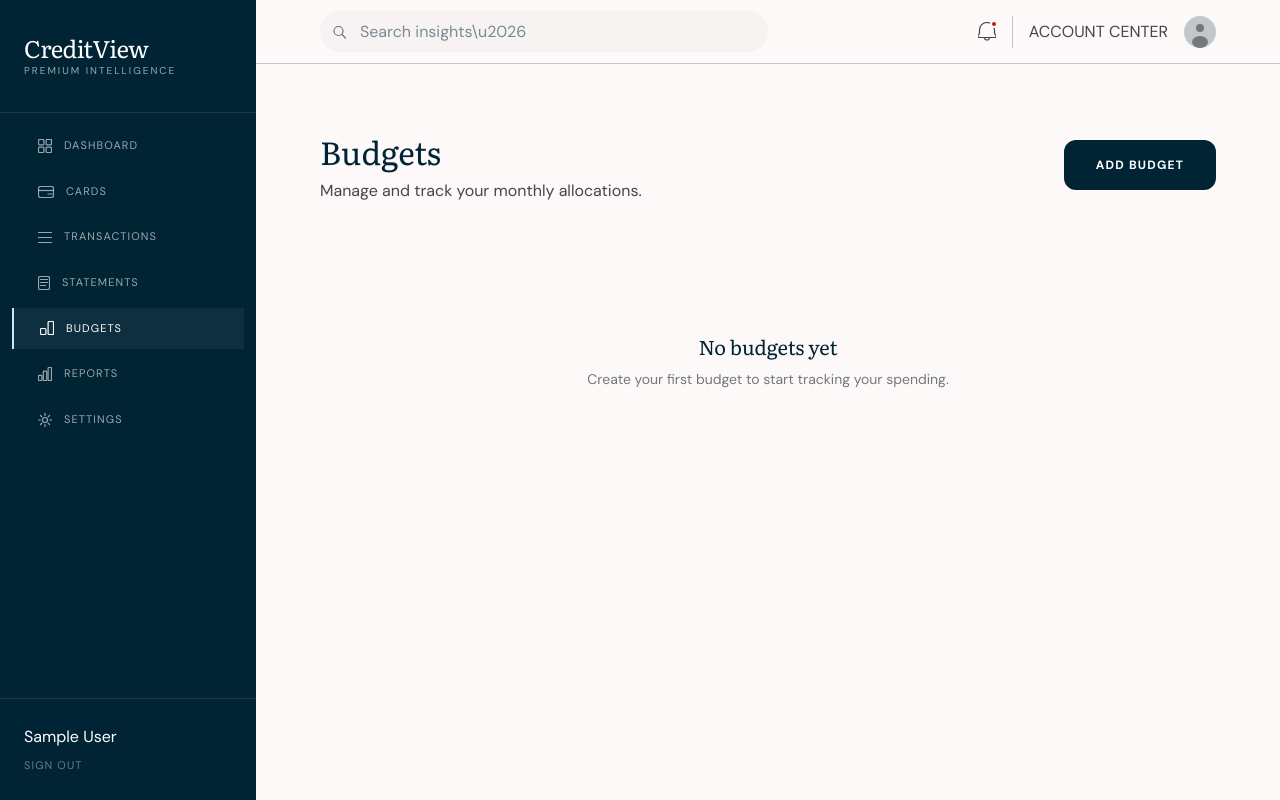
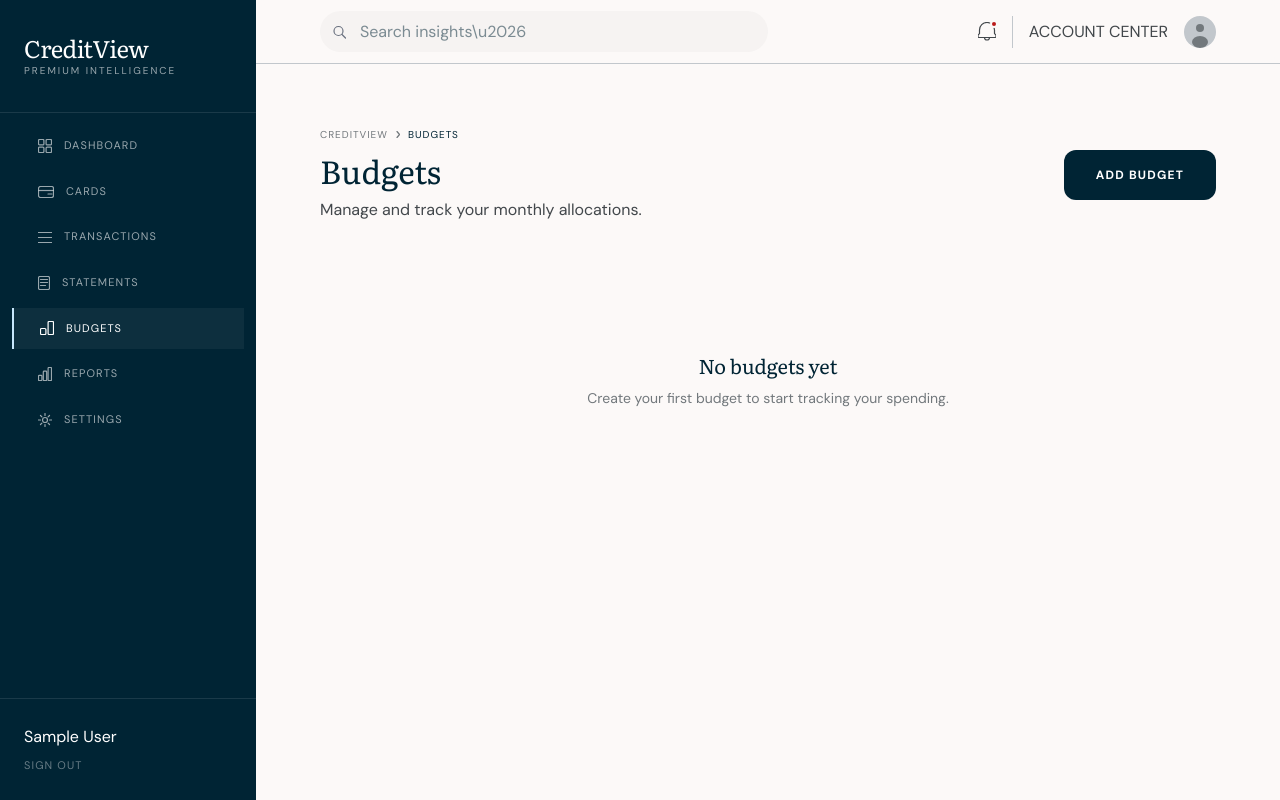
Before and after one commit to JonathanRosas14/CreditView, a Next.js app in the folder apps/web/: page /budgets in a window 1280 px wide. Built offline with nearby package versions, Linux system fonts and the light colour scheme; no server answers; the database is empty; sample sign-in values are in the browser's storage.

Commit message:
feat: add CREDITVIEW breadcrumbs to all pages, fix reports double $ and total

```diff
--- a/apps/web/src/app/(dashboard)/budgets/new/page.tsx
+++ b/apps/web/src/app/(dashboard)/budgets/new/page.tsx
@@ -2,6 +2,7 @@
 
 import { useActionState } from "react"
 import { createBudgetAction } from "@/actions/budgets"
+import { Breadcrumb } from "@/components/breadcrumb"
 
 export default function NewBudgetPage() {
   const [state, formAction, pending] = useActionState(createBudgetAction, {
@@ -12,7 +13,8 @@ export default function NewBudgetPage() {
   if (state?.success) {
     return (
       <div className="space-y-8">
-        <h1
+      <Breadcrumb pages="New Budget" />
+      <h1
           style={{
             fontFamily: "var(--font-literata)",
             fontWeight: 400,
--- a/apps/web/src/app/(dashboard)/budgets/page.tsx
+++ b/apps/web/src/app/(dashboard)/budgets/page.tsx
@@ -2,6 +2,7 @@ import type { Metadata } from "next"
 import { getBudgets } from "@/actions/budgets"
 import Link from "next/link"
 import { DeleteBudgetButton } from "./delete-budget-button"
+import { Breadcrumb } from "@/components/breadcrumb"
 
 export const metadata: Metadata = { title: "Budgets" }
 
@@ -18,6 +19,7 @@ export default async function BudgetsPage() {
     <div className="space-y-8">
       <div className="flex items-center justify-between">
         <div className="space-y-1">
+          <Breadcrumb pages="Budgets" />
           <h1
             style={{
               fontFamily: "var(--font-literata)",
--- a/apps/web/src/app/(dashboard)/cards/[id]/page.tsx
+++ b/apps/web/src/app/(dashboard)/cards/[id]/page.tsx
@@ -6,6 +6,7 @@ import Link from "next/link"
 import { auth } from "@/lib/auth"
 import { TransactionForm } from "@/components/transaction-form"
 import type { BudgetOption } from "@/components/budget-selector"
+import { Breadcrumb } from "@/components/breadcrumb"
 import { DeleteCardButton } from "../delete-card-button"
 
 export const metadata: Metadata = { title: "Card Details" }
@@ -49,21 +50,7 @@ export default async function CardDetailPage({
     <div className="space-y-8">
       <div>
         <div className="flex items-center justify-between">
-          <Link
-            href="/cards"
-            className="inline-flex items-center gap-1 text-xs uppercase no-underline"
-            style={{
-              fontFamily: "var(--font-dm-sans)",
-              color: "#002434",
-              letterSpacing: "1.1px",
-              fontWeight: 400,
-            }}
-          >
-            <svg width="12" height="12" viewBox="0 0 12 12" fill="none" xmlns="http://www.w3.org/2000/svg">
-              <path d="M7.5 9L4.5 6L7.5 3" stroke="#002434" strokeWidth="1.2" strokeLinecap="round" strokeLinejoin="round" />
-            </svg>
-            BACK TO CARDS
-          </Link>
+          <Breadcrumb pages={["Cards", card.name]} />
           <div className="flex items-center gap-3">
             <Link
               href={`/cards/${card.id}/edit`}
--- a/apps/web/src/app/(dashboard)/cards/page.tsx
+++ b/apps/web/src/app/(dashboard)/cards/page.tsx
@@ -3,6 +3,7 @@ import Link from "next/link"
 import { getCards } from "@/actions/queries"
 import { getRecentTransactions } from "@/actions/queries"
 import { CardVisual } from "@/components/card-visual"
+import { Breadcrumb } from "@/components/breadcrumb"
 import { DeleteCardButton } from "./delete-card-button"
 
 export const metadata: Metadata = { title: "Cards" }
@@ -24,18 +25,7 @@ export default async function CardsPage() {
     <div className="space-y-12">
       <section className="flex items-end justify-between">
         <div>
-          <p
-            className="text-xs font-bold uppercase"
-            style={{
-              fontFamily: "var(--font-dm-sans)",
-              color: "#85A4B7",
-              lineHeight: "12px",
-              letterSpacing: "1.8px",
-              fontWeight: 700,
-            }}
-          >
-            MANAGE ACCOUNTS
-          </p>
+          <Breadcrumb pages="Cards" />
           <h1
             className="mt-2 text-[32px]"
             style={{
--- a/apps/web/src/app/(dashboard)/dashboard/page.tsx
+++ b/apps/web/src/app/(dashboard)/dashboard/page.tsx
@@ -7,6 +7,7 @@ import { getAlerts } from "@/actions/alerts"
 import { getRecentTransactions, type RecentTransaction } from "@/actions/queries"
 import { prisma } from "@creditview/database"
 import { AlertBanner } from "@/components/alert-banner"
+import { Breadcrumb } from "@/components/breadcrumb"
 
 const cardRepo = new PrismaCardRepository()
 const txRepo = new PrismaTransactionRepository()
@@ -80,6 +81,7 @@ export default async function DashboardPage() {
   return (
     <div className="space-y-12">
       <section>
+        <Breadcrumb pages="Dashboard" />
         <h1
           className="text-[32px]"
           style={{
--- a/apps/web/src/app/(dashboard)/reports/page.tsx
+++ b/apps/web/src/app/(dashboard)/reports/page.tsx
@@ -2,6 +2,7 @@ import type { Metadata } from "next"
 import { getCards } from "@/actions/queries"
 import { prisma } from "@creditview/database"
 import { verifySession } from "@/lib/dal"
+import { Breadcrumb } from "@/components/breadcrumb"
 
 export const metadata: Metadata = { title: "Reports" }
 
@@ -95,6 +96,7 @@ export default async function ReportsPage() {
     <div className="space-y-8">
       {/* Header */}
       <div>
+        <Breadcrumb pages="Reports" />
         <h1
           style={{
             fontFamily: "var(--font-literata)",
--- a/apps/web/src/app/(dashboard)/settings/page.tsx
+++ b/apps/web/src/app/(dashboard)/settings/page.tsx
@@ -3,6 +3,7 @@ import { auth } from "@/lib/auth"
 import { redirect } from "next/navigation"
 import Link from "next/link"
 import { DeleteAccountButton } from "./delete-account-button"
+import { Breadcrumb } from "@/components/breadcrumb"
 
 export const metadata: Metadata = { title: "Settings" }
 
@@ -14,6 +15,7 @@ export default async function SettingsPage() {
 
   return (
     <div className="space-y-8">
+      <Breadcrumb pages="Settings" />
       <h1
         style={{
           fontFamily: "var(--font-literata)",
--- a/apps/web/src/app/(dashboard)/statements/page.tsx
+++ b/apps/web/src/app/(dashboard)/statements/page.tsx
@@ -1,5 +1,6 @@
 import type { Metadata } from "next"
 import { getStatements } from "@/actions/statements"
+import { Breadcrumb } from "@/components/breadcrumb"
 
 export const metadata: Metadata = { title: "Statements" }
 
@@ -32,13 +33,7 @@ export default async function StatementsPage() {
     <div className="space-y-12">
       <div className="flex items-end justify-between">
         <div>
-          <div className="flex items-center gap-2 text-[10px] uppercase" style={{ fontFamily: "var(--font-dm-sans)", fontWeight: 400, lineHeight: "15px", letterSpacing: "1px" }}>
-            <span style={{ color: "#72787C" }}>FINANCE</span>
-            <svg width="4" height="7" viewBox="0 0 4 7" fill="none" xmlns="http://www.w3.org/2000/svg">
-              <path d="M1 0.5L3.5 3.5L1 6.5" stroke="#72787C" strokeWidth="1.2" strokeLinecap="round" strokeLinejoin="round" />
-            </svg>
-            <span style={{ color: "#002434" }}>STATEMENTS</span>
-          </div>
+          <Breadcrumb pages="Statements" />
           <h1
             className="text-[32px]"
             style={{
--- a/apps/web/src/app/(dashboard)/transactions/page.tsx
+++ b/apps/web/src/app/(dashboard)/transactions/page.tsx
@@ -3,6 +3,7 @@ import Link from "next/link"
 import { getAllTransactions, getCards } from "@/actions/queries"
 import { ExportButton } from "./export-button"
 import { TransactionFilters } from "@/components/transaction-filters"
+import { Breadcrumb } from "@/components/breadcrumb"
 
 export const metadata: Metadata = { title: "Transactions" }
 
@@ -36,6 +37,7 @@ export default async function TransactionsPage({
     <div className="space-y-8">
       <div className="flex items-end justify-between">
         <div>
+          <Breadcrumb pages="Transactions" />
           <h1
             className="text-[32px]"
             style={{
--- /dev/null
+++ b/apps/web/src/components/breadcrumb.tsx
@@ -0,0 +1,29 @@
+const chevron = (
+  <svg key="chevron" width="4" height="7" viewBox="0 0 4 7" fill="none" xmlns="http://www.w3.org/2000/svg">
+    <path d="M1 0.5L3.5 3.5L1 6.5" stroke="#72787C" strokeWidth="1.2" strokeLinecap="round" strokeLinejoin="round" />
+  </svg>
+)
+
+export function Breadcrumb({ pages }: { pages: string | string[] }) {
+  const segments = Array.isArray(pages) ? pages : [pages]
+
+  return (
+    <div
+      className="flex items-center gap-2 text-[10px] uppercase"
+      style={{
+        fontFamily: "var(--font-dm-sans)",
+        fontWeight: 400,
+        lineHeight: "15px",
+        letterSpacing: "1px",
+      }}
+    >
+      <span style={{ color: "#72787C" }}>CREDITVIEW</span>
+      {segments.map((page, i) => (
+        <span key={page} className="flex items-center gap-2">
+          {chevron}
+          <span style={{ color: i === segments.length - 1 ? "#002434" : "#72787C" }}>{page}</span>
+        </span>
+      ))}
+    </div>
+  )
+}
```
